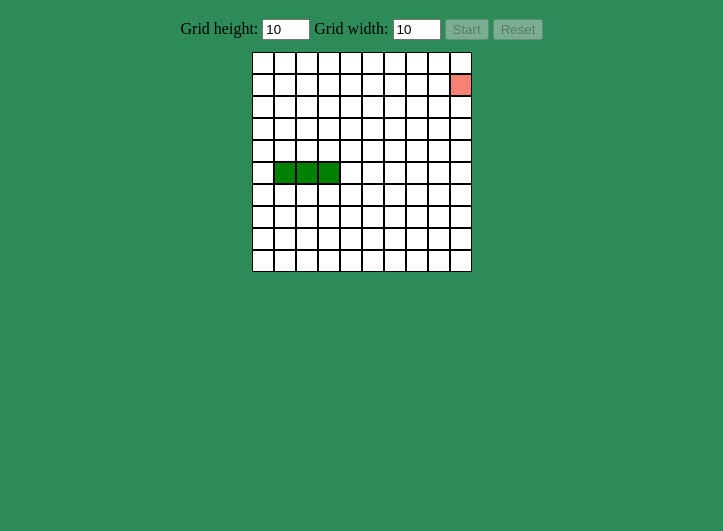
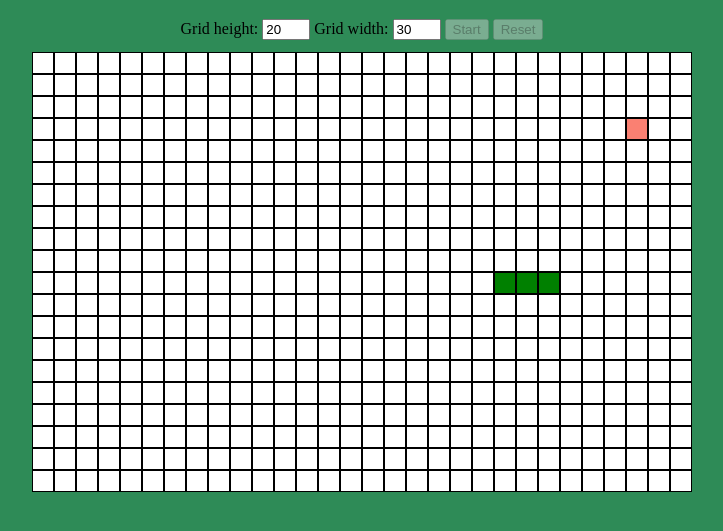
Before and after one commit to JonLundby/dsa-snake, a plain HTML site: page index.html in a window 1280 px wide. Both pictures are taken after a click on the button "Start". Shown: the part 61-592 px from the top of the page, without its empty margins (278-1001 px from the left). Drawn offline with Linux system fonts and the light colour scheme.

Commit message:
cleaned up some code and comments

```diff
--- a/controller.js
+++ b/controller.js
@@ -7,8 +7,7 @@ let gameGrid;
 let isFoodPresent = false;
 let snake;
 let direction = "left";
-let foodLocationRow;
-let foodLocationCol;
+let foodLocation = { row: 0, col: 0 };
 let isGameOver = false;
 
 init();
@@ -32,36 +31,38 @@ function init() {
 
     document.addEventListener("keydown", keyPress);
 
+    // game should not be over before it starts or when it resets
     isGameOver = false;
-    console.log("gameover when init is: ", isGameOver);
 }
 
 function startGame() {
     document.querySelector("#start-btn").disabled = true;
 
-    // create grid
+    // create model & view grid
     gameGrid = model.createGrid(GRID_HEIGHT, GRID_WIDTH, 0);
     view.createVisualGrid(GRID_HEIGHT, GRID_WIDTH);
-    console.table(gameGrid.grid);
 
     // create initial snake/queue
     snake = model.createQueue();
     snake.enqueue({ row: Math.floor(GRID_HEIGHT / 2), col: Math.floor(GRID_WIDTH / 2) + 2 });
     snake.enqueue({ row: Math.floor(GRID_HEIGHT / 2), col: Math.floor(GRID_WIDTH / 2) + 1 });
     snake.enqueue({ row: Math.floor(GRID_HEIGHT / 2), col: Math.floor(GRID_WIDTH / 2) });
-    // console.log(snake);
 
+    // scroll to bottom of page to see the gamegrid
     window.scrollTo({
         top: document.body.scrollHeight,
         behavior: "smooth",
     });
 
+    // game should not be over when it starts
     isGameOver = false;
 
+    // first tick
     tick();
 }
 
 function tick() {
+    // if game is over then tick should not run
     if (isGameOver) return;
 
     setTimeout(tick, 120);
@@ -71,10 +72,7 @@ function tick() {
         gameGrid.set(part.row, part.col, 0);
     }
 
-    // set the head of the snake to be the tail of the snake queue
-    // in a normal perception of a queue, after the head/first in queue is removed, the rest of the line moves up...
-    // but in this case the rest of the line stands still and the head(of the visual snake) is re-added to the end of the line
-    // thus the snakes direction can be percieved as opposite of the queue
+    // the visual snake head is the tail of the snake queue
     const snakeHead = {
         row: snake.tail.data.row,
         col: snake.tail.data.col,
@@ -120,7 +118,7 @@ function tick() {
     snake.enqueue(snakeHead); // add the new head to the tail of the queue/snake
     snake.dequeue(); // remove the head(tail of the visual snake) of the queue/snake
 
-    checkFoodCollision();
+    checkFoodCollision(snakeHead);
 
     // re-add the snake
     for (const part of snake) {
@@ -130,7 +128,6 @@ function tick() {
     addFood();
 
     view.updateVisualGrid(gameGrid);
-    // console.table(gameGrid.grid)
 }
 
 function keyPress(e) {
@@ -164,30 +161,37 @@ function keyPress(e) {
 }
 
 function addFood() {
+    // if no food is present then place food
     if (!isFoodPresent) {
-        foodLocationRow = Math.floor(Math.random() * GRID_HEIGHT);
-        foodLocationCol = Math.floor(Math.random() * GRID_WIDTH);
+        foodLocation = {
+            row: Math.floor(Math.random() * GRID_HEIGHT),
+            col: Math.floor(Math.random() * GRID_WIDTH),
+        };
 
-        // retriving the value of the new food location
-        const foodLocationValue = gameGrid.get(foodLocationRow, foodLocationRow);
+        // retriving the model grid value of the new food location
+        const foodLocationValue = gameGrid.get(foodLocation.row, foodLocation.col);
 
         // if the new food location does not have the value of 1 then the location is not part of the snake and food can be placed
         if (foodLocationValue != 1) {
-            gameGrid.set(foodLocationRow, foodLocationCol, 2);
+            gameGrid.set(foodLocation.row, foodLocation.col, 2);
         }
+
+        console.table(gameGrid.grid);
+        view.updateVisualGrid(gameGrid);
 
         isFoodPresent = true;
     }
 }
 
-function checkFoodCollision() {
-    if (snake.tail.data.row === foodLocationRow && snake.tail.data.col === foodLocationCol) {
-        gameGrid.set(foodLocationRow, foodLocationCol, 0);
-        snake.enqueue({ row: foodLocationRow, col: foodLocationCol });
+function checkFoodCollision(snakeHead) {
+    // if snakeHead and foodLocation is the same then remove the food and add the snakeHead to the snake
+    if (snakeHead.row === foodLocation.row && snakeHead.col === foodLocation.col) {
+        gameGrid.set(foodLocation.row, foodLocation.col, 0);
+        snake.enqueue(foodLocation);
 
         setTimeout(() => {
             isFoodPresent = false;
-        }, 3000);
+        }, 1000);
     }
 }
 
--- a/index.html
+++ b/index.html
@@ -12,10 +12,10 @@
 
         <section id="control-panel-container">
             <label for="grid-height-input">Grid height:</label>
-            <input type="number" id="grid-height-input" value="10" />
+            <input type="number" id="grid-height-input" value="20" />
 
             <label for="grid-width-input">Grid width:</label>
-            <input type="number" id="grid-width-input" value="10" />
+            <input type="number" id="grid-width-input" value="30" />
 
             <button id="start-btn">Start</button>
             <button id="reset-btn">Reset</button>
```
